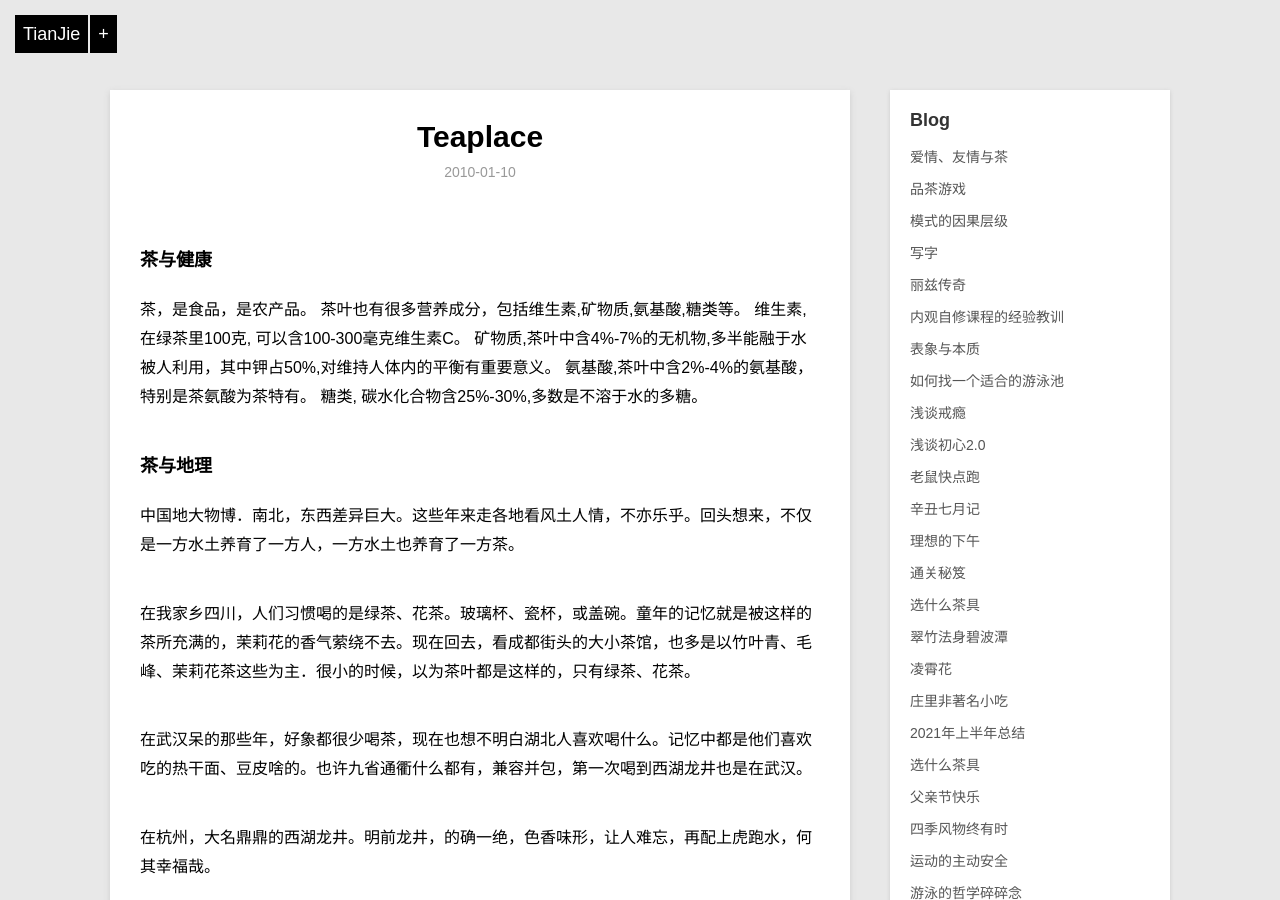
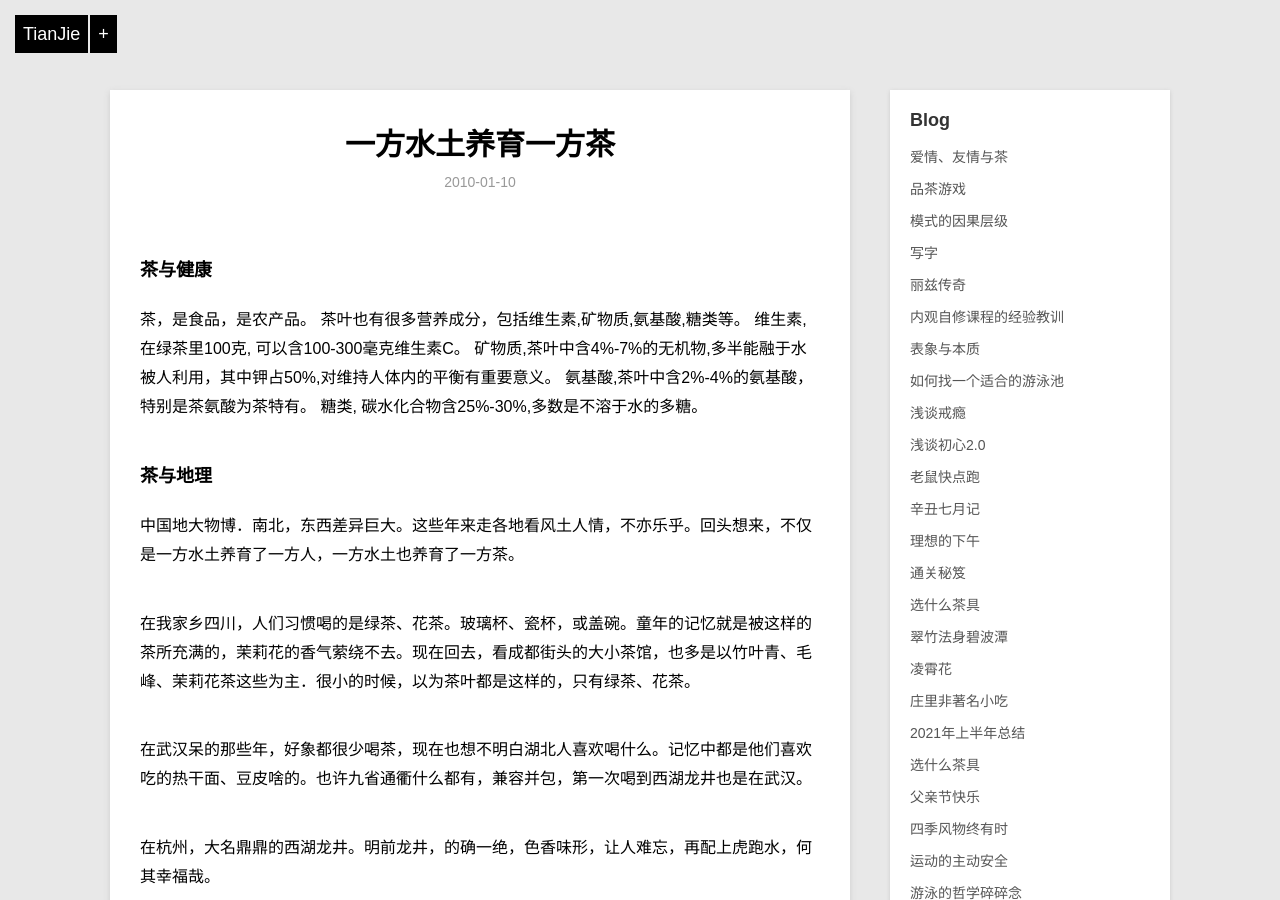
Before and after one commit to violettianjie/violettianjie.github.io, a Jekyll site: the page built from _posts/blog/2010-01-10-teaplace.md, in a window 1280 px wide and 900 px high. Built offline with Jekyll 4.4.1, drawn with Linux system fonts in a browser that asks for light colours; our own code applies the rules of GitHub Pages for plain Markdown files.

Commit message:
Update 2010-01-10-teaplace.md

```diff
--- a/_posts/blog/2010-01-10-teaplace.md
+++ b/_posts/blog/2010-01-10-teaplace.md
@@ -1,3 +1,10 @@
+---
+layout: post
+title: "一方水土养育一方茶"
+description: "品茗人生"
+category: blog
+---
+
 ### 茶与健康
 
 茶，是食品，是农产品。
```
